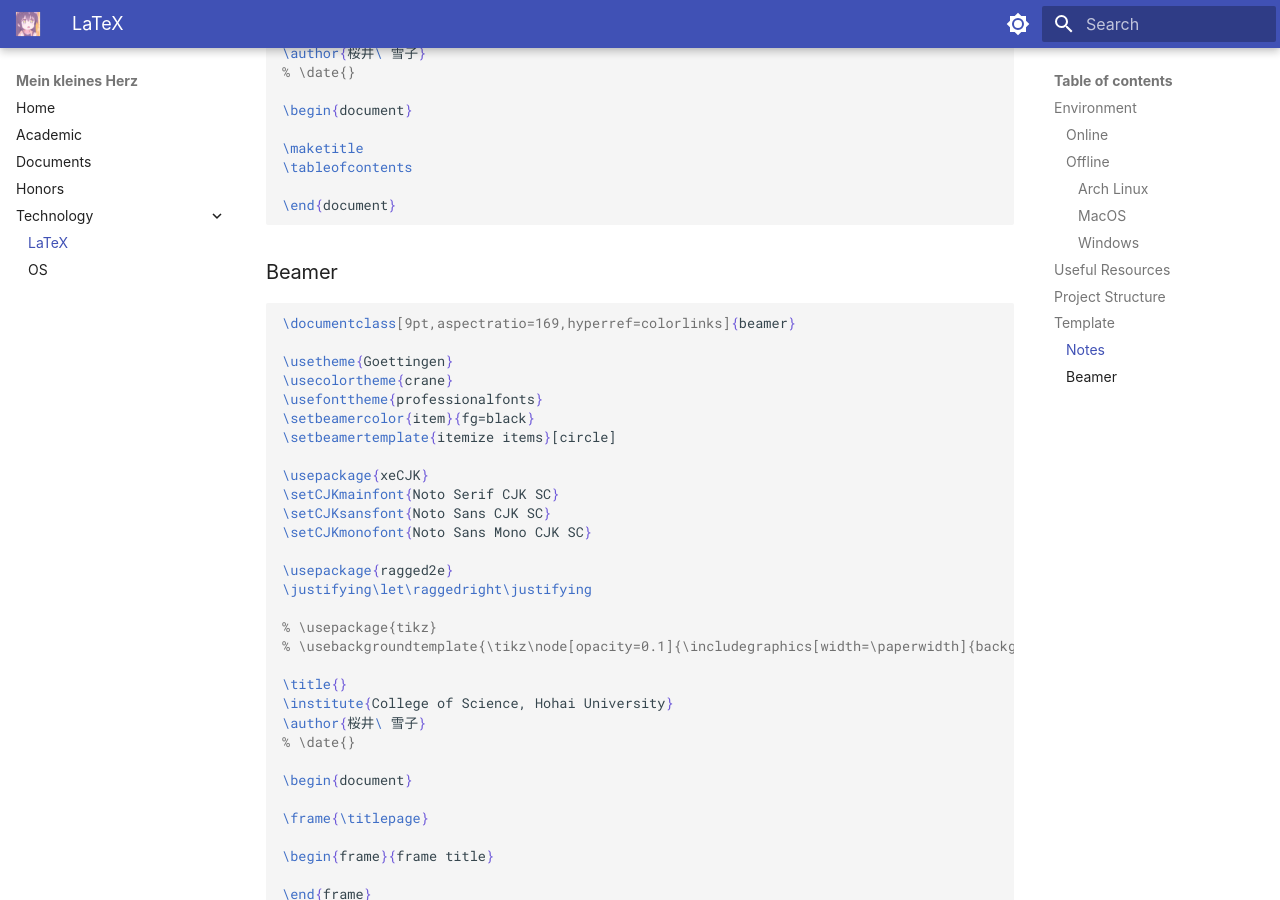
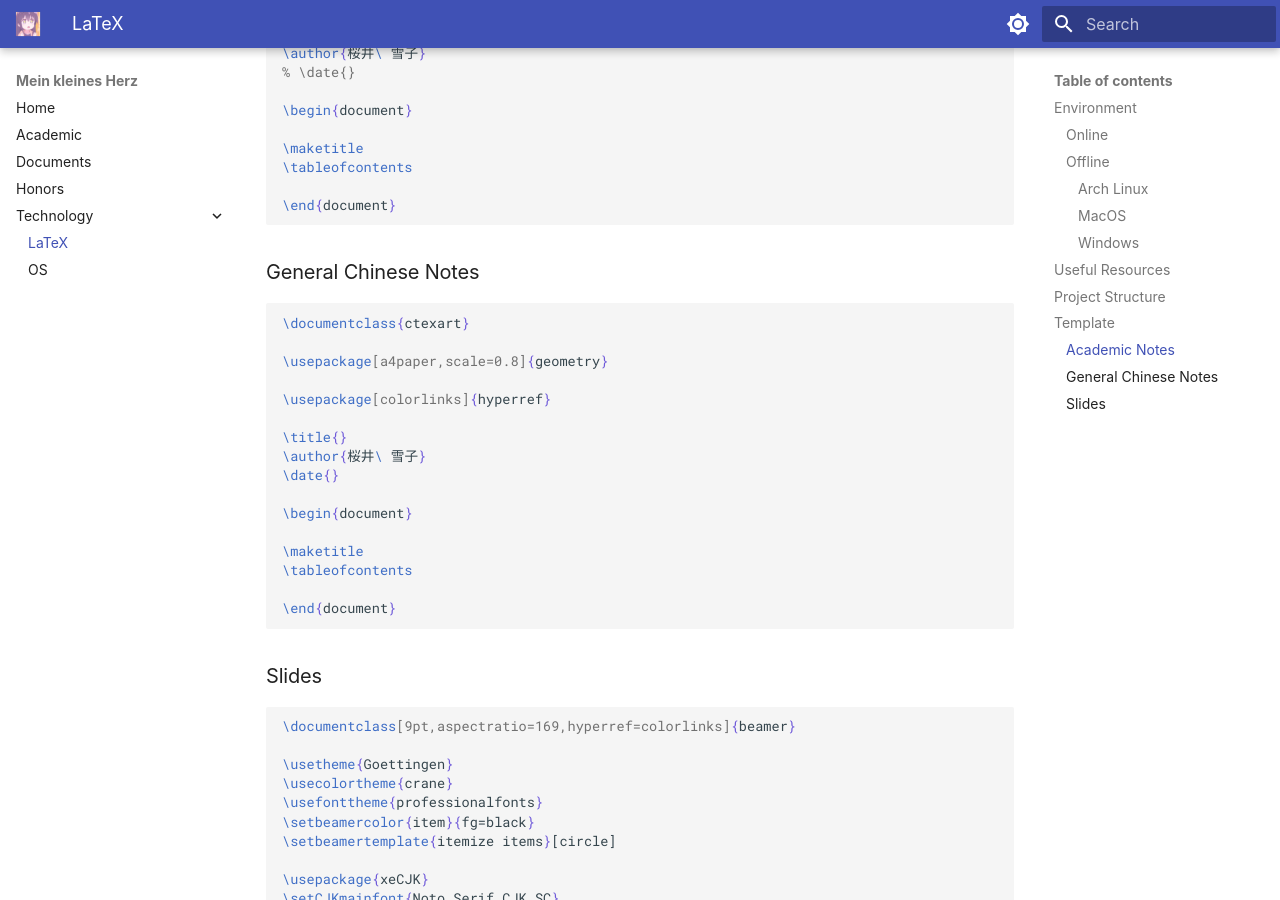
Before and after one commit to ph3n92h3/ph3n92h3.github.io, an MkDocs documentation site: the page built from docs/Technology/LaTeX.md, in a window 1280 px wide and 900 px high, scrolled down 2416 px. Built offline with MkDocs 1.6.1 and Material for MkDocs 9.7.7, drawn with Linux system fonts in a browser that asks for light colours.

Commit message:
add LaTeX: General Chinese Notes

````diff
--- a/docs/Technology/LaTeX.md
+++ b/docs/Technology/LaTeX.md
@@ -51,7 +51,7 @@ scoop install latex latexindent # miktex
 
 ## Template
 
-### Notes
+### Academic Notes
 
 ```latex
 \documentclass{article}
@@ -125,7 +125,28 @@ scoop install latex latexindent # miktex
 \end{document}
 ```
 
-### Beamer
+### General Chinese Notes
+
+```latex
+\documentclass{ctexart}
+
+\usepackage[a4paper,scale=0.8]{geometry}
+
+\usepackage[colorlinks]{hyperref}
+
+\title{}
+\author{桜井\ 雪子}
+\date{}
+
+\begin{document}
+
+\maketitle
+\tableofcontents
+
+\end{document}
+```
+
+### Slides
 
 ```latex
 \documentclass[9pt,aspectratio=169,hyperref=colorlinks]{beamer}
````
Also changed, not shown: docs/Technology/OS.md (+10 -7 lines).
